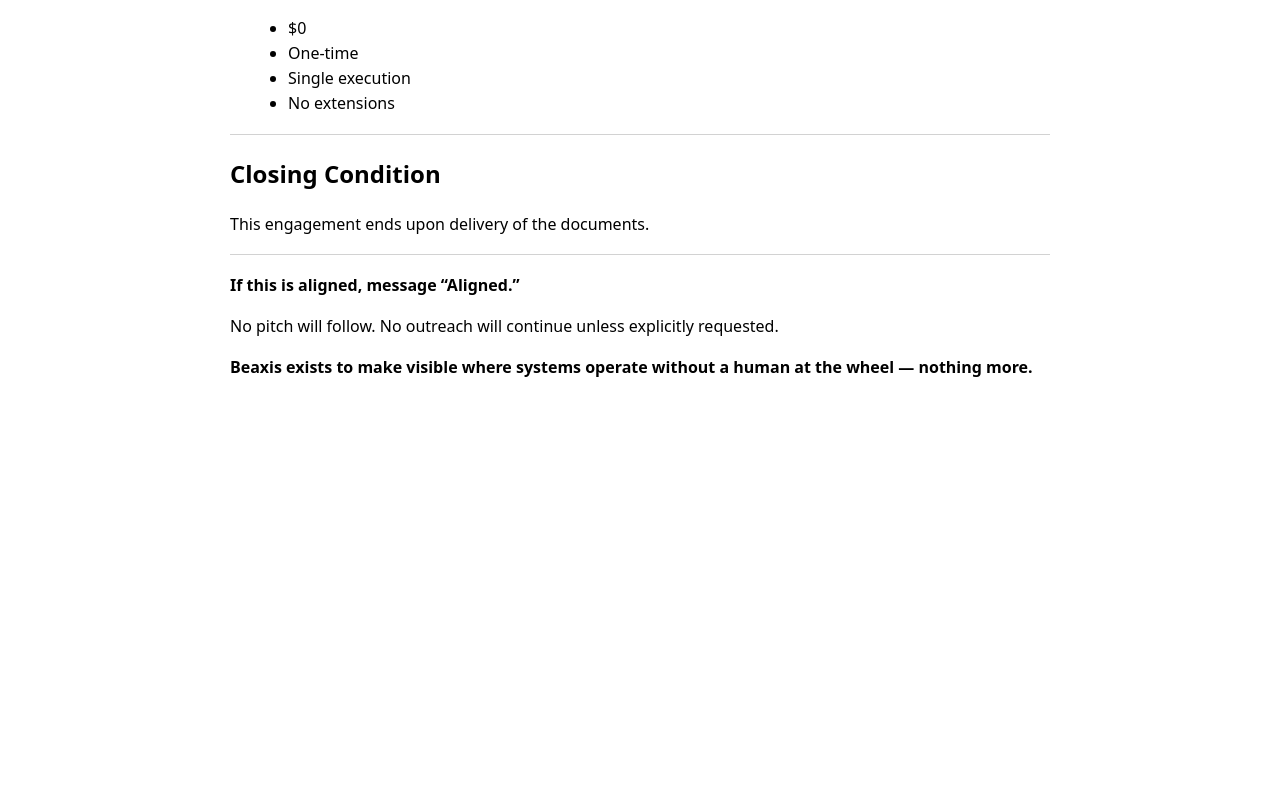
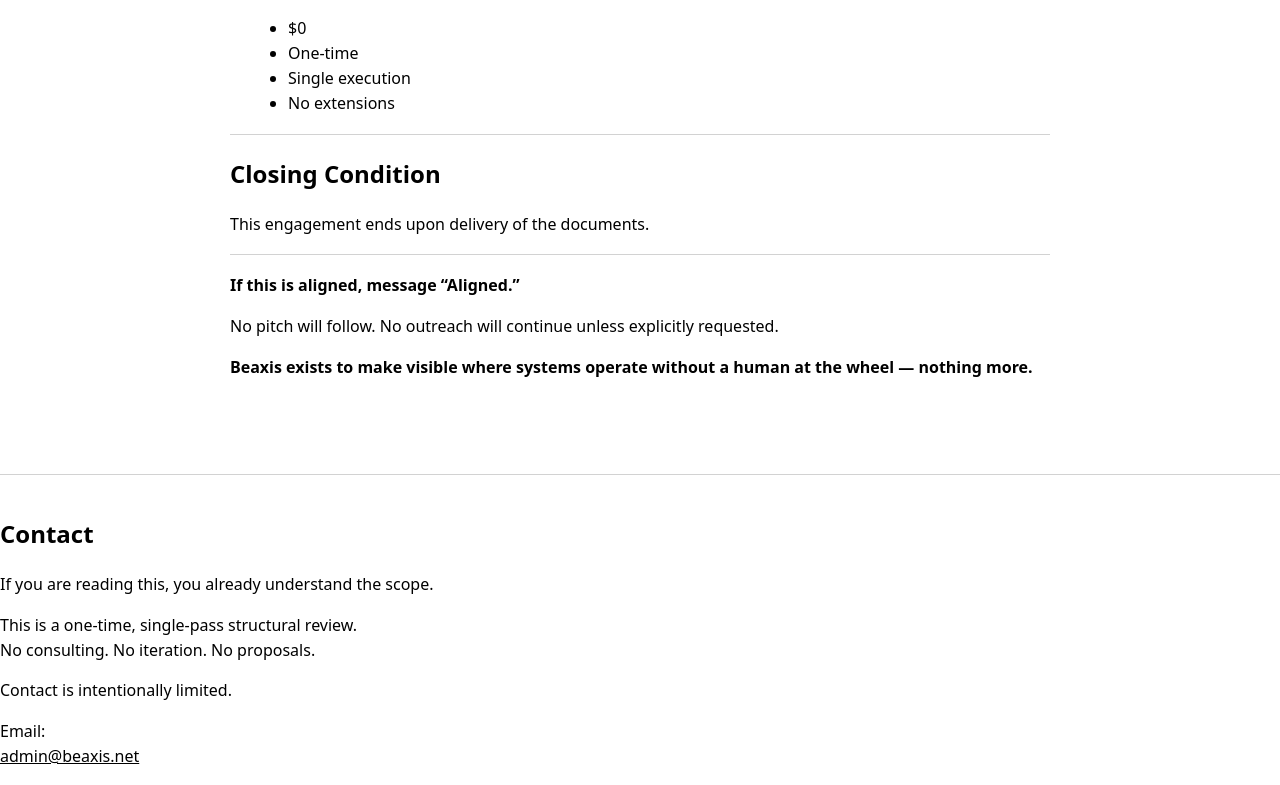
Before and after one commit to vhq5z6hn5w-coder/beaxis-site, a plain HTML site: page index.html in a window 1280 px wide. Shown: the part 1874-2659 px from the top of the page. Before the commit the page ends 2330 px from the top, so only its background shows below. Drawn offline with Linux system fonts and the light colour scheme.

Commit message:
Update index.html

```diff
--- a/index.html
+++ b/index.html
@@ -131,3 +131,28 @@
   </main>
 </body>
 </html>
+<hr>
+
+<section id="contact" style="margin-top:40px;">
+  <h2>Contact</h2>
+
+  <p>
+    If you are reading this, you already understand the scope.
+  </p>
+
+  <p>
+    This is a one-time, single-pass structural review.
+    <br>
+    No consulting. No iteration. No proposals.
+  </p>
+
+  <p>
+    Contact is intentionally limited.
+  </p>
+
+  <p>
+    Email:
+    <br>
+    <a href="mailto:admin@beaxis.net">admin@beaxis.net</a>
+  </p>
+</section>
```
